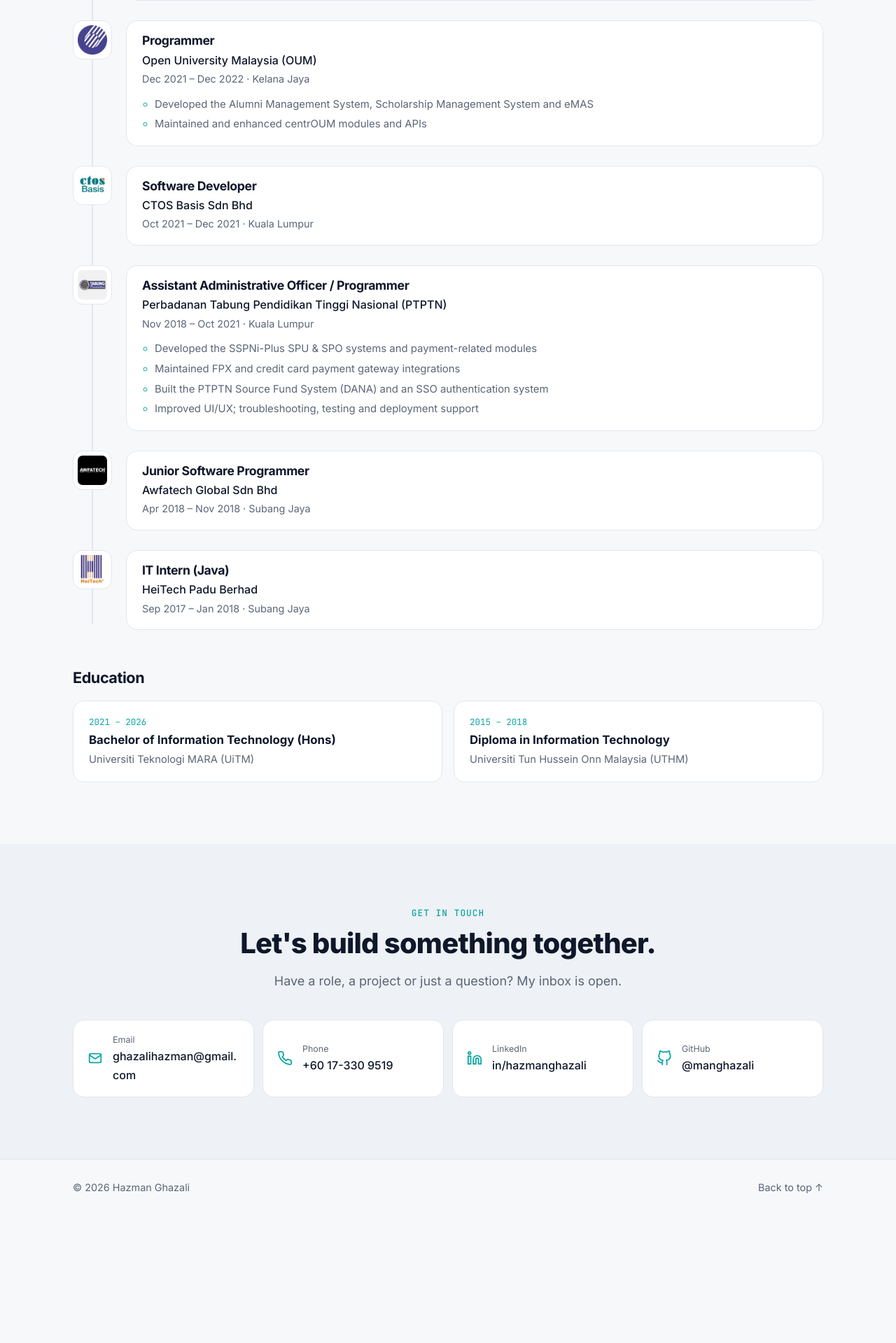
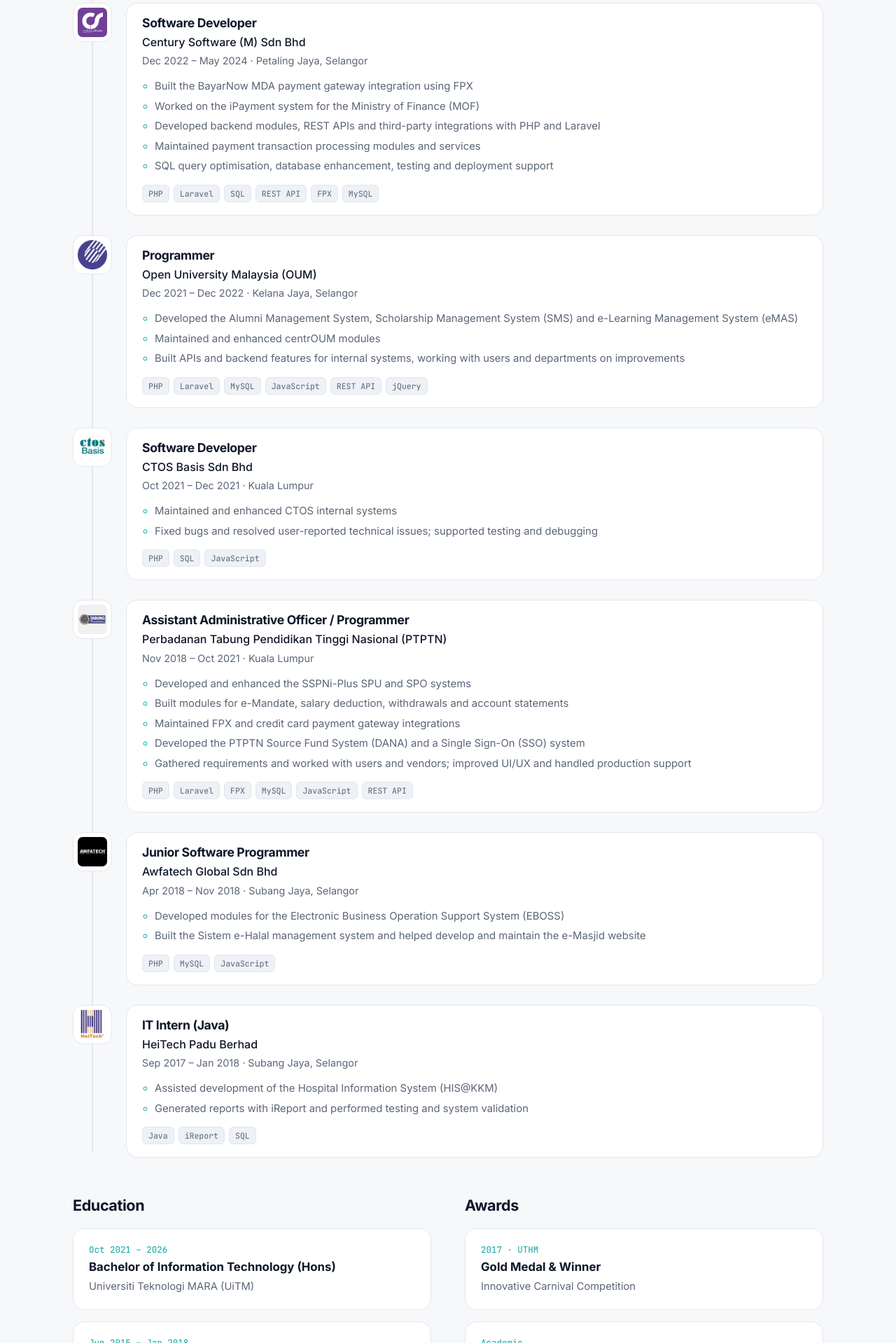
Before and after one commit to manghazali/manghazali.github.io, a PHP site: page / in a window 1280 px wide. Shown: the part 4281-6200 px from the top of the page at 70% size. Before the commit the page ends 5986 px from the top, so only its background shows below. Run offline with PHP 8.4, Linux system fonts and the light colour scheme.

Commit message:
Add CV details: experience, skills, awards and languages

```diff
--- a/assets/css/style.css
+++ b/assets/css/style.css
@@ -265,7 +265,16 @@ svg { width: 20px; height: 20px; fill: none; stroke: currentColor; stroke-width:
 .job__list li { margin-top: 4px; }
 .job__list li::marker { color: var(--accent); }
 
+.job__tech { display: flex; flex-wrap: wrap; gap: 6px; list-style: none; margin: 14px 0 0; padding: 0; }
+.job__tech li {
+  font-family: "JetBrains Mono", ui-monospace, monospace; font-size: .72rem;
+  padding: 2px 8px; border-radius: 6px; color: var(--muted); background: var(--bg-alt); border: 1px solid var(--border);
+}
+
+.extras { display: grid; gap: 0 48px; }
+@media (min-width: 900px) { .extras { grid-template-columns: 1fr 1fr; } }
 .edu-title { font-size: 1.35rem; margin: 56px 0 20px; }
+.edu-title--sm { font-size: 1.05rem; margin: 28px 0 12px; }
 .edu { display: grid; gap: 16px; grid-template-columns: repeat(auto-fit, minmax(min(100%, 280px), 1fr)); }
 .edu__card { padding: 20px 22px; border-radius: var(--radius); background: var(--surface); border: 1px solid var(--border); }
 .edu__card h4 { margin: 4px 0; font-size: 1.05rem; line-height: 1.3; }
--- a/assets/js/main.js
+++ b/assets/js/main.js
@@ -6,13 +6,13 @@
   const PROJECTS = [
     { name: 'BayarNow', desc: 'Payment gateway integration for government agencies (MDA) using FPX services.', cat: 'finance', tag: 'Payments · Century Software', shots: [25] },
     { name: 'iPayment', desc: 'Government payment system for the Ministry of Finance (MOF).', cat: 'finance', tag: 'Payments · Century Software', shots: [23, 24] },
-    { name: 'SSPNi-Plus (SPU & SPO)', desc: 'Education savings plan systems with payment modules, FPX and credit card integrations.', cat: 'finance', tag: 'Finance · PTPTN', shots: [7, 8, 11, 12, 13, 14, 15, 16, 17, 18] },
+    { name: 'SSPNi-Plus (SPU & SPO)', desc: 'Education savings plan systems: e-Mandate, salary deduction, withdrawals, statements, FPX and card payments.', cat: 'finance', tag: 'Finance · PTPTN', shots: [7, 8, 11, 12, 13, 14, 15, 16, 17, 18] },
     { name: 'Source Fund System (DANA)', desc: 'PTPTN source fund management system.', cat: 'finance', tag: 'Finance · PTPTN', shots: [9, 10] },
     { name: 'eMAS', desc: 'e-Learning materials system for managing and delivering course content.', cat: 'education', tag: 'Education · OUM', shots: [1, 2] },
     { name: 'Alumni Management System', desc: 'Alumni registration, profiles and engagement portal.', cat: 'education', tag: 'Education · OUM', shots: [3, 4] },
     { name: 'Scholarship Management System', desc: 'Scholarship application and processing system.', cat: 'education', tag: 'Education · OUM', shots: [5, 6] },
     { name: 'centrOUM', desc: 'Central university portal; maintained and enhanced its modules and APIs.', cat: 'education', tag: 'Education · OUM', shots: [21, 22] },
-    { name: 'HIS@KKM', desc: 'Health information system for the Ministry of Health Malaysia.', cat: 'health', tag: 'Healthcare', shots: [19, 20] },
+    { name: 'HIS@KKM', desc: 'Hospital Information System for the Ministry of Health; assisted development and built iReport reports.', cat: 'health', tag: 'Healthcare · HeiTech', shots: [19, 20] },
   ];
 
   // Theme toggle
--- a/index.html
+++ b/index.html
@@ -114,11 +114,11 @@
           <h3 class="sub">Technical skills</h3>
           <dl class="skills">
             <div><dt>Languages</dt><dd><ul class="chips"><li>PHP</li><li>Java</li><li>Kotlin</li><li>JavaScript</li><li>SQL</li></ul></dd></div>
-            <div><dt>Frameworks</dt><dd><ul class="chips"><li>Laravel</li><li>Spring Boot</li><li>Zend Framework</li></ul></dd></div>
-            <div><dt>APIs &amp; integration</dt><dd><ul class="chips"><li>REST API</li><li>Web Services</li><li>FPX</li><li>Credit Card</li><li>e-Invoice</li><li>Settlement H2H</li><li>HubSpot API</li></ul></dd></div>
-            <div><dt>Data &amp; infrastructure</dt><dd><ul class="chips"><li>MySQL</li><li>PostgreSQL</li><li>Redis</li><li>Kafka</li><li>Docker</li><li>Alibaba Cloud</li></ul></dd></div>
-            <div><dt>CI/CD &amp; monitoring</dt><dd><ul class="chips"><li>GitLab CI/CD</li><li>SonarQube</li><li>Nexus</li><li>Datadog</li><li>Git</li></ul></dd></div>
-            <div><dt>Testing &amp; collaboration</dt><dd><ul class="chips"><li>Postman</li><li>Jira</li><li>Notion</li><li>ClickUp</li></ul></dd></div>
+            <div><dt>Frameworks &amp; libraries</dt><dd><ul class="chips"><li>Laravel</li><li>Spring Boot</li><li>Zend Framework</li><li>jQuery</li><li>AJAX</li><li>Smarty</li></ul></dd></div>
+            <div><dt>APIs &amp; integration</dt><dd><ul class="chips"><li>REST API</li><li>JSON</li><li>Web Services</li><li>FPX</li><li>Credit Card</li><li>e-Invoice</li><li>Settlement H2H</li><li>HubSpot API</li></ul></dd></div>
+            <div><dt>Data &amp; cloud</dt><dd><ul class="chips"><li>MySQL</li><li>PostgreSQL</li><li>Redis</li><li>Kafka</li><li>Alibaba Cloud</li></ul></dd></div>
+            <div><dt>CI/CD &amp; DevOps</dt><dd><ul class="chips"><li>Docker</li><li>Maven</li><li>GitLab CI/CD</li><li>SonarQube</li><li>Nexus Repository</li><li>NPM</li><li>Git</li></ul></dd></div>
+            <div><dt>Monitoring, testing &amp; collaboration</dt><dd><ul class="chips"><li>Datadog</li><li>Alibaba Cloud Monitoring</li><li>Postman</li><li>Jira</li><li>Notion</li><li>ClickUp</li></ul></dd></div>
           </dl>
         </div>
       </div>
@@ -161,12 +161,16 @@
               <p class="job__org">SimplePay Gateway Sdn Bhd (SenangPay)</p>
               <p class="job__meta">May 2024 – Present · Kuala Lumpur</p>
               <ul class="job__list">
-                <li>Develop and maintain the SenangPay payment gateway platform and merchant integrations</li>
-                <li>Build WooCommerce and Joomla HikaShop payment plugins</li>
-                <li>Implement Malaysia e-Invoice API integrations and settlement H2H processes</li>
-                <li>Develop REST APIs and integrate HubSpot CRM services</li>
-                <li>Troubleshoot transactions, callbacks and settlement discrepancies; support UAT, deployment and production monitoring</li>
+                <li>Develop and maintain the SenangPay online payment gateway for merchant payment processing</li>
+                <li>Integrate payment channels including FPX, online banking and card payments</li>
+                <li>Build WooCommerce and Joomla HikaShop payment plugins and custom merchant payment flows</li>
+                <li>Implement Malaysia e-Invoice integration, including invoice validation and API communication</li>
+                <li>Develop settlement H2H (Host-to-Host) processes for automated merchant reconciliation</li>
+                <li>Integrate the HubSpot CRM API for merchant and customer automation</li>
+                <li>Troubleshoot transactions, callbacks, API timeouts and settlement discrepancies; monitor and tune production performance</li>
+                <li>Support UAT, deployments, production releases and merchant onboarding</li>
               </ul>
+              <ul class="job__tech" aria-label="Technologies"><li>PHP</li><li>Java</li><li>Laravel</li><li>REST API</li><li>FPX</li><li>MySQL</li><li>HubSpot API</li><li>Docker</li><li>e-Invoice</li></ul>
             </div>
           </li>
           <li class="job">
@@ -174,13 +178,15 @@
             <div class="job__body">
               <h3>Software Developer</h3>
               <p class="job__org">Century Software (M) Sdn Bhd</p>
-              <p class="job__meta">Dec 2022 – May 2024 · Petaling Jaya</p>
+              <p class="job__meta">Dec 2022 – May 2024 · Petaling Jaya, Selangor</p>
               <ul class="job__list">
                 <li>Built the BayarNow MDA payment gateway integration using FPX</li>
                 <li>Worked on the iPayment system for the Ministry of Finance (MOF)</li>
-                <li>Developed backend modules and REST APIs with PHP and Laravel</li>
-                <li>Debugging, SQL optimisation, testing and deployment support</li>
+                <li>Developed backend modules, REST APIs and third-party integrations with PHP and Laravel</li>
+                <li>Maintained payment transaction processing modules and services</li>
+                <li>SQL query optimisation, database enhancement, testing and deployment support</li>
               </ul>
+              <ul class="job__tech" aria-label="Technologies"><li>PHP</li><li>Laravel</li><li>SQL</li><li>REST API</li><li>FPX</li><li>MySQL</li></ul>
             </div>
           </li>
           <li class="job">
@@ -188,11 +194,13 @@
             <div class="job__body">
               <h3>Programmer</h3>
               <p class="job__org">Open University Malaysia (OUM)</p>
-              <p class="job__meta">Dec 2021 – Dec 2022 · Kelana Jaya</p>
+              <p class="job__meta">Dec 2021 – Dec 2022 · Kelana Jaya, Selangor</p>
               <ul class="job__list">
-                <li>Developed the Alumni Management System, Scholarship Management System and eMAS</li>
-                <li>Maintained and enhanced centrOUM modules and APIs</li>
+                <li>Developed the Alumni Management System, Scholarship Management System (SMS) and e-Learning Management System (eMAS)</li>
+                <li>Maintained and enhanced centrOUM modules</li>
+                <li>Built APIs and backend features for internal systems, working with users and departments on improvements</li>
               </ul>
+              <ul class="job__tech" aria-label="Technologies"><li>PHP</li><li>Laravel</li><li>MySQL</li><li>JavaScript</li><li>REST API</li><li>jQuery</li></ul>
             </div>
           </li>
           <li class="job">
@@ -201,6 +209,11 @@
               <h3>Software Developer</h3>
               <p class="job__org">CTOS Basis Sdn Bhd</p>
               <p class="job__meta">Oct 2021 – Dec 2021 · Kuala Lumpur</p>
+              <ul class="job__list">
+                <li>Maintained and enhanced CTOS internal systems</li>
+                <li>Fixed bugs and resolved user-reported technical issues; supported testing and debugging</li>
+              </ul>
+              <ul class="job__tech" aria-label="Technologies"><li>PHP</li><li>SQL</li><li>JavaScript</li></ul>
             </div>
           </li>
           <li class="job">
@@ -210,11 +223,13 @@
               <p class="job__org">Perbadanan Tabung Pendidikan Tinggi Nasional (PTPTN)</p>
               <p class="job__meta">Nov 2018 – Oct 2021 · Kuala Lumpur</p>
               <ul class="job__list">
-                <li>Developed the SSPNi-Plus SPU &amp; SPO systems and payment-related modules</li>
+                <li>Developed and enhanced the SSPNi-Plus SPU and SPO systems</li>
+                <li>Built modules for e-Mandate, salary deduction, withdrawals and account statements</li>
                 <li>Maintained FPX and credit card payment gateway integrations</li>
-                <li>Built the PTPTN Source Fund System (DANA) and an SSO authentication system</li>
-                <li>Improved UI/UX; troubleshooting, testing and deployment support</li>
+                <li>Developed the PTPTN Source Fund System (DANA) and a Single Sign-On (SSO) system</li>
+                <li>Gathered requirements and worked with users and vendors; improved UI/UX and handled production support</li>
               </ul>
+              <ul class="job__tech" aria-label="Technologies"><li>PHP</li><li>Laravel</li><li>FPX</li><li>MySQL</li><li>JavaScript</li><li>REST API</li></ul>
             </div>
           </li>
           <li class="job">
@@ -222,7 +237,12 @@
             <div class="job__body">
               <h3>Junior Software Programmer</h3>
               <p class="job__org">Awfatech Global Sdn Bhd</p>
-              <p class="job__meta">Apr 2018 – Nov 2018 · Subang Jaya</p>
+              <p class="job__meta">Apr 2018 – Nov 2018 · Subang Jaya, Selangor</p>
+              <ul class="job__list">
+                <li>Developed modules for the Electronic Business Operation Support System (EBOSS)</li>
+                <li>Built the Sistem e-Halal management system and helped develop and maintain the e-Masjid website</li>
+              </ul>
+              <ul class="job__tech" aria-label="Technologies"><li>PHP</li><li>MySQL</li><li>JavaScript</li></ul>
             </div>
           </li>
           <li class="job">
@@ -230,22 +250,51 @@
             <div class="job__body">
               <h3>IT Intern (Java)</h3>
               <p class="job__org">HeiTech Padu Berhad</p>
-              <p class="job__meta">Sep 2017 – Jan 2018 · Subang Jaya</p>
+              <p class="job__meta">Sep 2017 – Jan 2018 · Subang Jaya, Selangor</p>
+              <ul class="job__list">
+                <li>Assisted development of the Hospital Information System (HIS@KKM)</li>
+                <li>Generated reports with iReport and performed testing and system validation</li>
+              </ul>
+              <ul class="job__tech" aria-label="Technologies"><li>Java</li><li>iReport</li><li>SQL</li></ul>
             </div>
           </li>
         </ol>
 
+        <div class="extras">
+          <div>
             <h3 class="edu-title">Education</h3>
             <div class="edu">
               <div class="edu__card">
-            <p class="edu__years">2021 – 2026</p>
+                <p class="edu__years">Oct 2021 – 2026</p>
                 <h4>Bachelor of Information Technology (Hons)</h4>
                 <p>Universiti Teknologi MARA (UiTM)</p>
               </div>
               <div class="edu__card">
-            <p class="edu__years">2015 – 2018</p>
+                <p class="edu__years">Jun 2015 – Jan 2018</p>
                 <h4>Diploma in Information Technology</h4>
                 <p>Universiti Tun Hussein Onn Malaysia (UTHM)</p>
+              </div>
+            </div>
+          </div>
+          <div>
+            <h3 class="edu-title">Awards</h3>
+            <div class="edu">
+              <div class="edu__card">
+                <p class="edu__years">2017 · UTHM</p>
+                <h4>Gold Medal &amp; Winner</h4>
+                <p>Innovative Carnival Competition</p>
+              </div>
+              <div class="edu__card">
+                <p class="edu__years">Academic</p>
+                <h4>Dean's List Award</h4>
+                <p>Semesters 1, 2 and 3</p>
+              </div>
+            </div>
+            <h3 class="edu-title edu-title--sm">Languages</h3>
+            <ul class="chips">
+              <li>Malay · Excellent</li>
+              <li>English · Intermediate</li>
+            </ul>
           </div>
         </div>
       </div>
```
Lines whose indentation alone changed are shown as unchanged.
